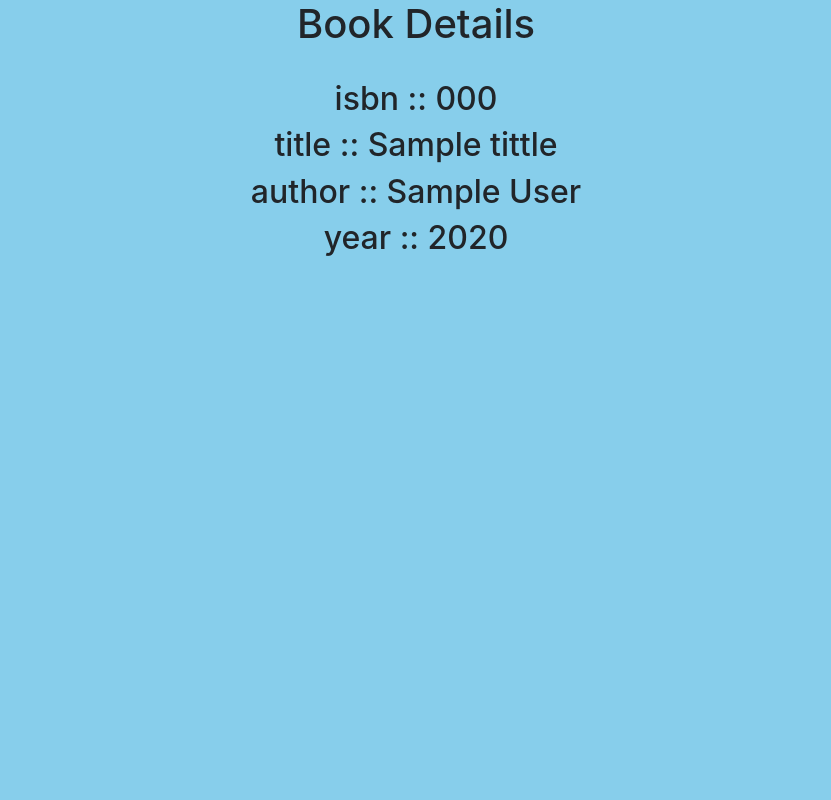
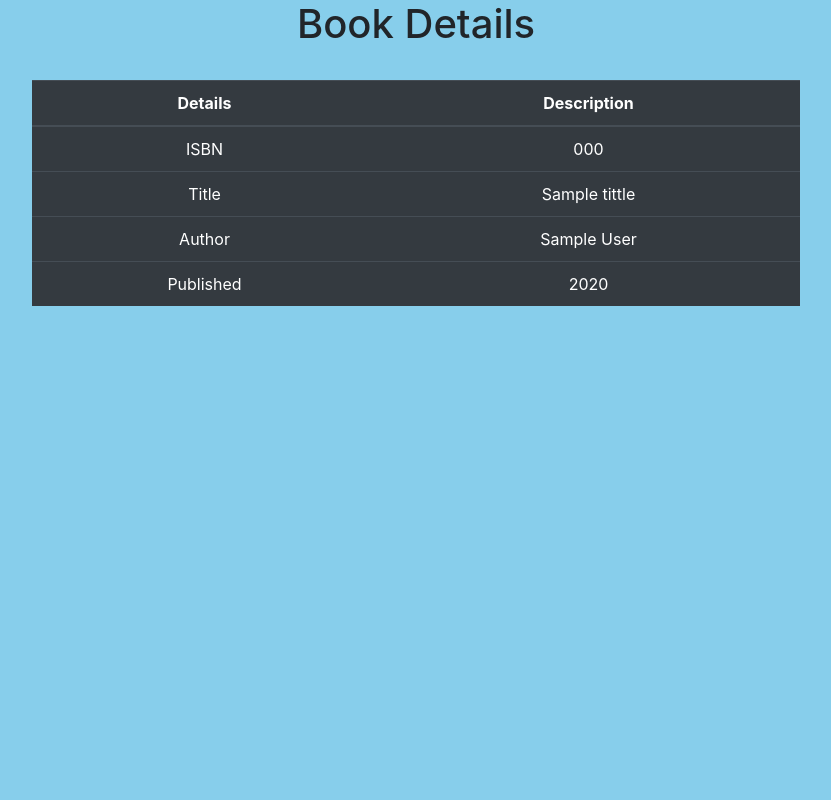
Before and after one commit to priyanka24798/WebDevop_2019501124, a Flask app: template project1/templates/bookpage.html in a window 1280 px wide. Shown: the whole page, without its empty margins (224-1055 px from the left). Run offline with Flask 2, Linux system fonts and the light colour scheme; the template is opened without the code that fills it: most values are stand-ins (such as "Sample title", 1, 10 or a date in 2020); some libraries are stand-ins or nearby versions.

Commit message:
styling done to bookpage

```diff
--- a/project1/templates/bookpage.html
+++ b/project1/templates/bookpage.html
@@ -5,8 +5,16 @@
         <style>
             body {
                 background-color: skyblue;
+                margin-left: 20%;
+                margin-right: 20%;
             }
             h1,h2 {
+                text-align: center;
+            }
+            td{
+                text-align: center;
+            }
+            th {
                 text-align: center;
             }
         </style>
@@ -14,11 +22,35 @@
     <body>
         <h1>Book Details</h1>
         &emsp;
-        {% for book in data %}
-            <h2>{{"isbn"}} :: {{book.isbn}}</h2>
-            <h2>{{"title"}} :: {{book.tittle}}</h2>
-            <h2>{{"author"}} :: {{book.author}}</h2>
-            <h2>{{"year"}} :: {{book.year}}</h2>
-        {% endfor %}
+        <table class="table table-hover table-dark">
+            <thead class="thead-dark">
+              <tr>
+                <th scope="col">Details</th>
+                <th scope="col">Description</th>
+              </tr>
+            </thead>
+            <tbody>
+                {% for book in data %}
+            <tr>
+                <td>ISBN</td>
+                <td>{{book.isbn}}</td>
+            </tr>
+            <tr>
+                <td>Title</td>
+                <td>{{book.tittle}}</td>
+            </tr>
+            <tr>
+                <td>Author</td>
+                <td>{{book.author}}</td>
+            </tr>
+            <tr>
+                <td>Published</td>
+                <td>{{book.year}}</td>
+            </tr>
+            {% endfor %}
+
+
+            </tbody>
+          </table>
     </body>
 </html>
```
